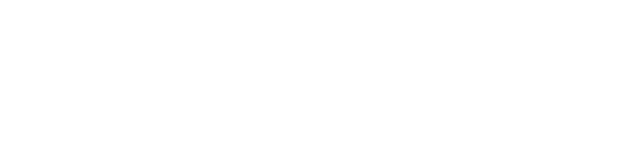
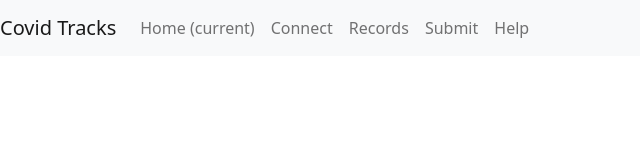
Before and after one commit to andrewchuu/1800_202210_BBY19, a plain HTML site: page index.html in a window 1280 px wide. Shown: the whole page, without its empty margins (0-640 px from the left). Drawn offline with nearby package versions, Linux system fonts and the light colour scheme.

Commit message:
added navbar

```diff
--- a/index.html
+++ b/index.html
@@ -6,12 +6,49 @@
     <title>My BCIT Project</title>
     <meta name="comp1800 boilerplate code" content="my bcit project">
     <meta name="author" content="BCIT">
+
+    <!-- Bootstrap Library CSS CDN go here -->
+    <link href="https://cdn.jsdelivr.net/npm/bootstrap@5.0.2/dist/css/bootstrap.min.css" rel="stylesheet"
+        integrity="sha384-EVSTQN3/azprG1Anm3QDgpJLIm9Nao0Yz1ztcQTwFspd3yD65VohhpuuCOmLASjC" crossorigin="anonymous">
+
+    <!-- Boostrap Library JS CDN  go here -->
+    <script src="https://cdn.jsdelivr.net/npm/bootstrap@5.0.2/dist/js/bootstrap.bundle.min.js"
+        integrity="sha384-MrcW6ZMFYlzcLA8Nl+NtUVF0sA7MsXsP1UyJoMp4YLEuNSfAP+JcXn/tWtIaxVXM"
+        crossorigin="anonymous"></script>
+
 </head>
 
 <body>
+    <!----navbar-->
+    <nav class="navbar navbar-expand-lg navbar-light bg-light">
+        <a class="navbar-brand" href="#">Covid Tracks</a>
+        <button class="navbar-toggler" type="button" data-toggle="collapse" data-target="#navbarNav"
+            aria-controls="navbarNav" aria-expanded="false" aria-label="Toggle navigation">
+            <span class="navbar-toggler-icon"></span>
+        </button>
+        <div class="collapse navbar-collapse" id="navbarNav">
+            <ul class="navbar-nav">
+                <li class="nav-item active">
+                    <a class="nav-link" href="#">Home <span class="sr-only">(current)</span></a>
+                </li>
+                <li class="nav-item">
+                    <a class="nav-link" href="#">Connect</a>
+                </li>
+                <li class="nav-item">
+                    <a class="nav-link" href="#">Records</a>
+                </li>
+                <li class="nav-item">
+                    <a class="nav-link" href="#">Submit</a>
+                </li>
+                <li class="nav-item">
+                    <a class="nav-link" href="#">Help</a>
+                </li>
+            </ul>
+        </div>
+    </nav>
 
 
-
+    </nav>
 
 </body>
 
```
Also changed, not shown: 1 other file.
